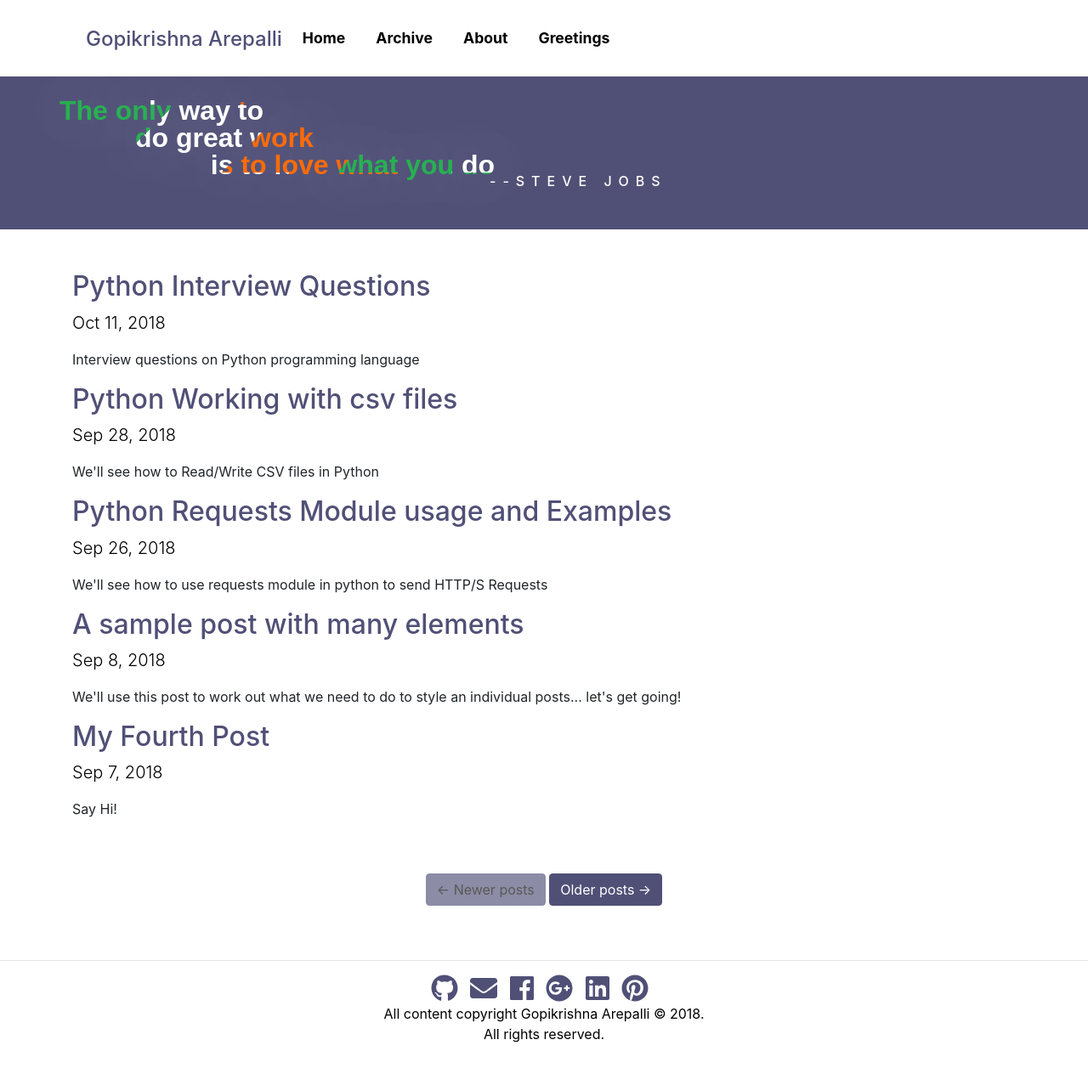
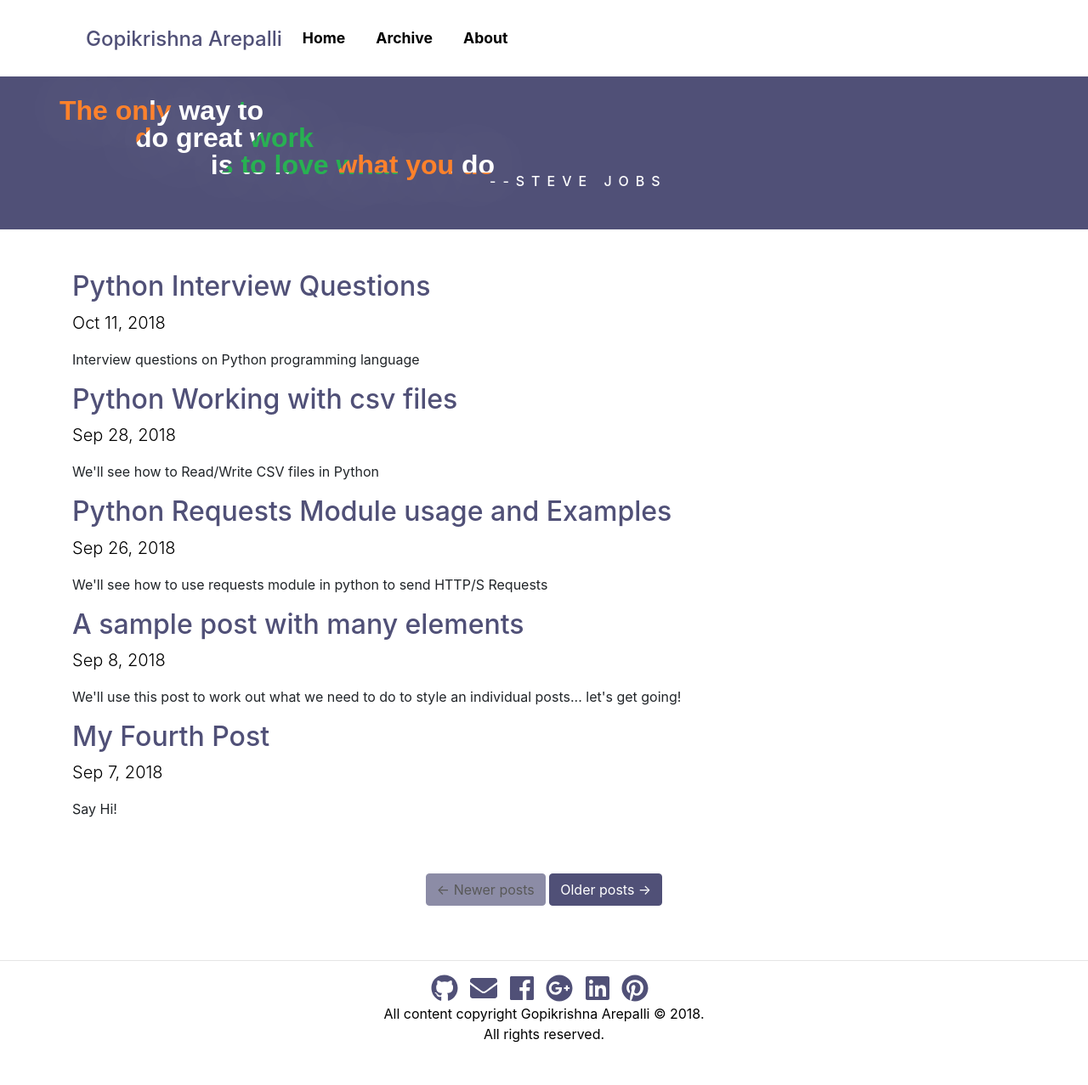
Before and after one commit to gopikrishna-a/gopikrishna-a.github.io.old, a Jekyll site: the page built from index.html, in a window 1280 px wide. Shown: the whole page at 85% size. Built offline with Jekyll 4.4.1, drawn with Linux system fonts in a browser that asks for light colours; nearby versions of some CDN libraries; the list of posts is cut into pages by our own code; comment, search, counter and statistics services are not loaded.

Commit message:
Removed Greetings tab

```diff
--- a/_includes/header.html
+++ b/_includes/header.html
@@ -18,9 +18,6 @@
         <li class="nav-item">
           <a href="{{ site.baseurl }}/about/" class="nav-link"><b>About</b></a>
         </li>
-        <li class="nav-item">
-          <a href="{{ site.baseurl }}/greetings/" class="nav-link"><b>Greetings</b></a>
-        </li>
       </ul>
     </div>
   </div>
```
Also changed, not shown: img/candy.png, 11 other files.
